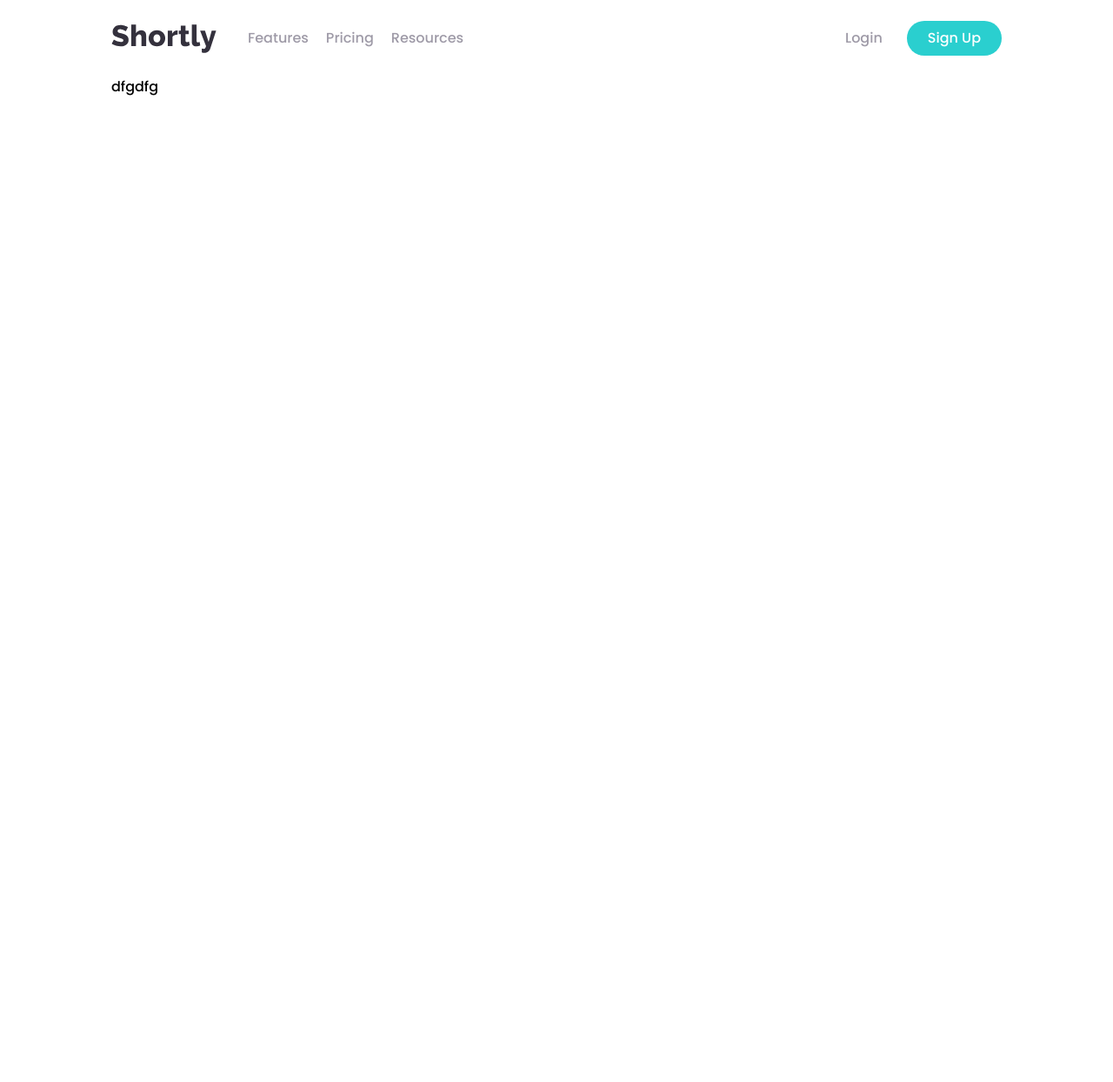
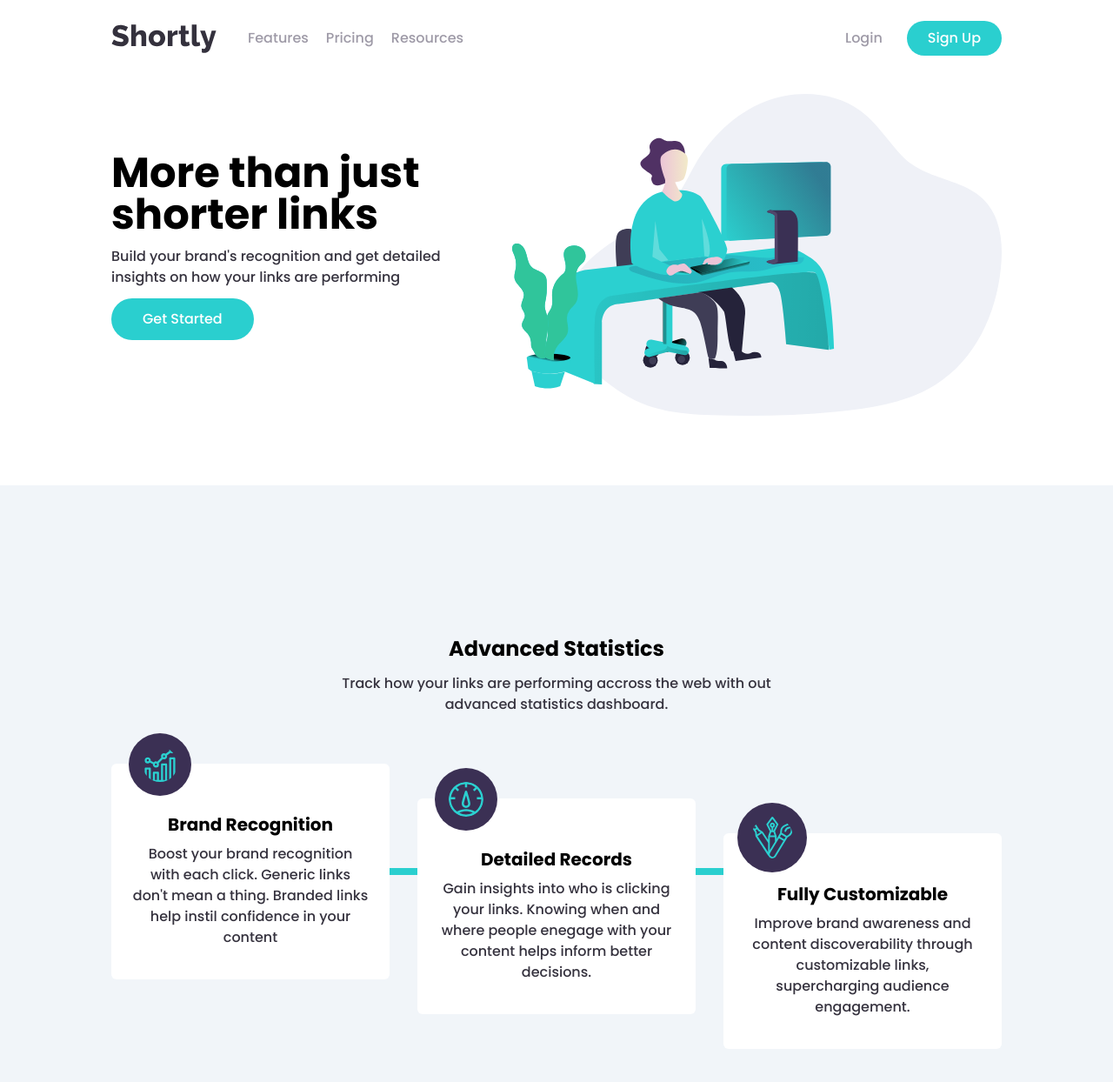
Before and after one commit to Nnadivictory25/url-shortener-api-landing-page, a React (Vite) app: page / in a window 1280 px wide. Shown: the top 1244 px of the page at 87% size. Before the commit the page ends 800 px from the top, so only its background shows below. Built offline with nearby package versions, Linux system fonts and the light colour scheme.

Commit message:
almost through with second section

```diff
--- a/src/App.tsx
+++ b/src/App.tsx
@@ -1,14 +1,17 @@
 import { useState } from 'react'
 import './App.scss'
 import Navbar from './components/Navbar'
+import Hero from './components/Hero'
+import AdvancedStat from './components/AdvancedStat'
 
 function App() {
 
   return (
-    <main className='w-[90%] max-w-5xl mx-auto'>
+    <main className=''>
       <header>
         <Navbar />
-        dfgdfg
+        <Hero />
+        <AdvancedStat />
       </header>
     </main>
   )
--- /dev/null
+++ b/src/components/AdvancedStat.tsx
@@ -0,0 +1,47 @@
+
+import brandRecIcon from '../assets/icon-brand-recognition.svg'
+import detailIcon from '../assets/icon-detailed-records.svg'
+import customizeIcon from '../assets/icon-fully-customizable.svg'
+
+const AdvancedStat = () => {
+
+    return (
+        <section className="bg-slate-100 py-40 px-2">
+            <div className="header text-center w-[90%] max-w-xl mx-auto">
+                <h2 className="font-bold text-2xl py-3">Advanced Statistics</h2>
+                <p className="text-darkBlue">
+                    Track how your links are performing accross the web with out advanced statistics dashboard.
+                </p>
+            </div>
+
+            <div className="cardsCtn mt-14 flex flex-col lg:flex-row gap-x-8 gap-y-20 justify-center items-center relative">
+                <div className="card max-w-xs z-30 bg-white rounded-md w-[85%] pt-12 pb-9 px-6 text-center relative">
+                    <img className='absolute lg:right-52 bg-darkViolet rounded-full p-4 top-[-2.2rem] inset-x-0 mx-auto' src={brandRecIcon} alt="" />
+                    <h3 className="font-bold text-xl py-2">Brand Recognition</h3>
+                    <p className="text-darkBlue">
+                        Boost your brand recognition with each click. Generic links don't mean a thing. Branded links help instil confidence in your content
+                    </p>
+                </div>
+
+                <div className="card max-w-xs z-30 bg-white rounded-md w-[85%] pt-12 pb-9 px-6 text-center relative lg:translate-y-10">
+                    <img className='absolute lg:right-52 bg-darkViolet rounded-full p-4 top-[-2.2rem] inset-x-0 mx-auto' src={detailIcon} alt="" />
+                    <h3 className="font-bold text-xl py-2">Detailed Records</h3>
+                    <p className="text-darkBlue">
+                        Gain insights into who is clicking your links. Knowing when and where people  enegage with your content helps inform better decisions.
+                    </p>
+                </div>
+
+                <div className="card max-w-xs z-30 bg-white rounded-md w-[85%] pt-12 pb-9 px-6 text-center relative lg:translate-y-20">
+                    <img className='absolute lg:right-52 bg-darkViolet rounded-full p-4 top-[-2.2rem] inset-x-0 mx-auto' src={customizeIcon} alt="" />
+                    <h3 className="font-bold text-xl py-2">Fully Customizable</h3>
+                    <p className="text-darkBlue">
+                        Improve brand awareness and content discoverability through customizable links, supercharging audience engagement.
+                    </p>
+                </div>
+                <hr className='border-4 border-cyan w-full rotate-90 lg:rotate-0 lg:w-1/2 absolute' />
+            </div>
+        </section>
+    );
+};
+
+export default AdvancedStat;
--- /dev/null
+++ b/src/components/Hero.tsx
@@ -0,0 +1,22 @@
+import illustration from '../assets/illustration-working.svg';
+
+const Hero = () => {
+	return (
+		<section className='lg:flex items-center flex-row-reverse gap-x-5 w-[90%] max-w-5xl mx-auto pb-20' >
+			<img className='lg:w-[55%] md:mt-5' src={illustration} alt='working illustration' />
+
+			<div className='writeUp mt-7 md:mt-0 text-center lg:text-left'>
+				<h2 className='text-3xl lg:text-5xl font-bold'>More than just shorter links</h2>
+				<p className='py-3 text-darkBlue'>
+					Build your brand's recognition and get detailed insights on how your
+					links are performing
+				</p>
+				<button className='text-white bg-cyan py-3 px-9 rounded-full hover:opacity-60'>
+					Get Started
+				</button>
+			</div>
+		</section>
+	);
+};
+
+export default Hero;
--- a/src/components/Navbar.tsx
+++ b/src/components/Navbar.tsx
@@ -9,10 +9,10 @@ const Navbar = () => {
 
 	return (
 		<>
-			<nav className='flex justify-between py-6 '>
-				<div className='left flex gap-x-9'>
+			<nav className='flexCenter justify-between py-6 w-[90%] max-w-5xl mx-auto'>
+				<div className='left flexCenter gap-x-9'>
 					<img src={logo} alt='logo iamge' />
-					<ul className='smHidden md:flex gap-x-5 text-greyishV'>
+					<ul className='smHidden md:flexCenter gap-x-5 text-greyishV'>
 						<li>Features</li>
 						<li>Pricing</li>
 						<li>Resources</li>
@@ -22,7 +22,7 @@ const Navbar = () => {
 				<div className='right'>
 					<RxHamburgerMenu size={25} className='lgHidden cursor-pointer' onClick={() => setNavActive(!navActive)} />
 
-					<div className='btns smHidden md:flex gap-x-7'>
+					<div className='btns smHidden md:flexCenter gap-x-7'>
 						<button className='text-greyishV hover:text-black'>Login</button>
 						<button className='text-white bg-cyan py-2 px-6 rounded-full hover:opacity-60'>
 							Sign Up
@@ -31,9 +31,9 @@ const Navbar = () => {
 				</div>
 			</nav>
 
-            <div className={`mobileNav w-[90%] transition-all ax-w-5xl mx-auto absolute ${navActive ? 'active' : 'notActive'} ${isWideScreen && 'hidden'}`}>
+            <div className={`mobileNav z-30 w-[90%] transition-all ax-w-5xl mx-auto absolute ${navActive ? 'active' : 'notActive'} ${isWideScreen && 'hidden'}`}>
 				<div className='w-full rounded-lg bg-darkViolet text-white text-center font-bold py-8'>
-					<ul className='flex flex-col gap-y-7'>
+					<ul className='flexCenter flex-col gap-y-7'>
 						<li>Features</li>
 						<li>Pricing</li>
 						<li>Resources</li>
--- a/src/index.css
+++ b/src/index.css
@@ -12,7 +12,7 @@
         @apply md:hidden;
     }
 
-    .flex {
-        @apply items-center;
+    .flexCenter {
+        @apply flex items-center;
     }
 }
--- a/tailwind.config.cjs
+++ b/tailwind.config.cjs
@@ -4,7 +4,7 @@ module.exports = {
 	theme: {
 		extend: {
 			screens: {
-				sm: '375px',
+				sm: '350px',
 				md: '650px',
 				lg: '976px',
 				xl: '1440px',
```
